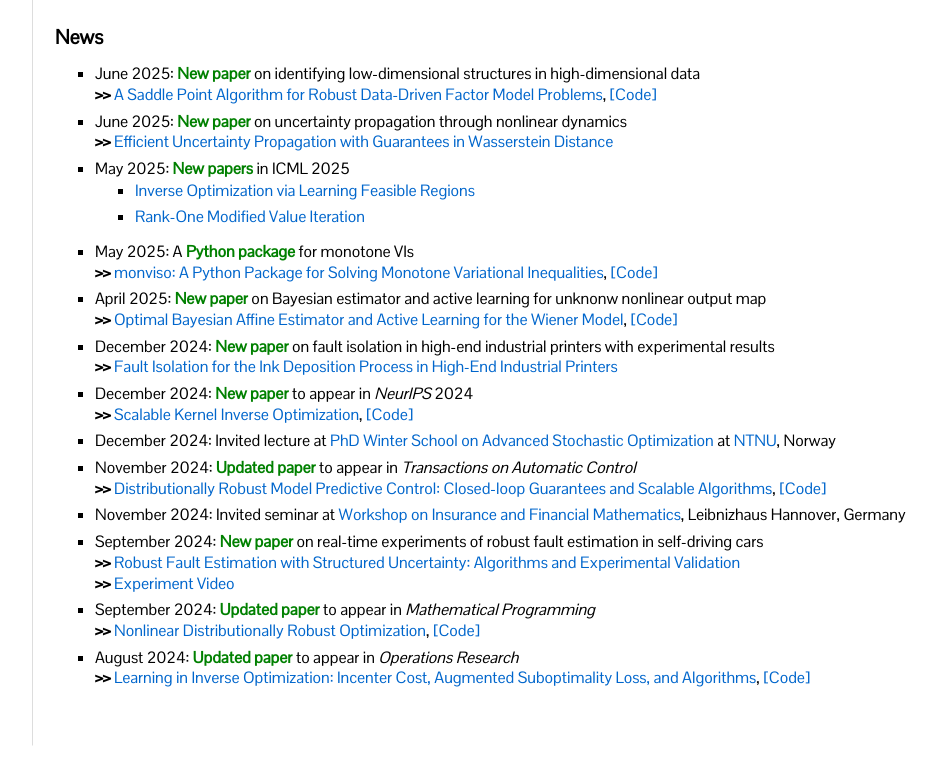
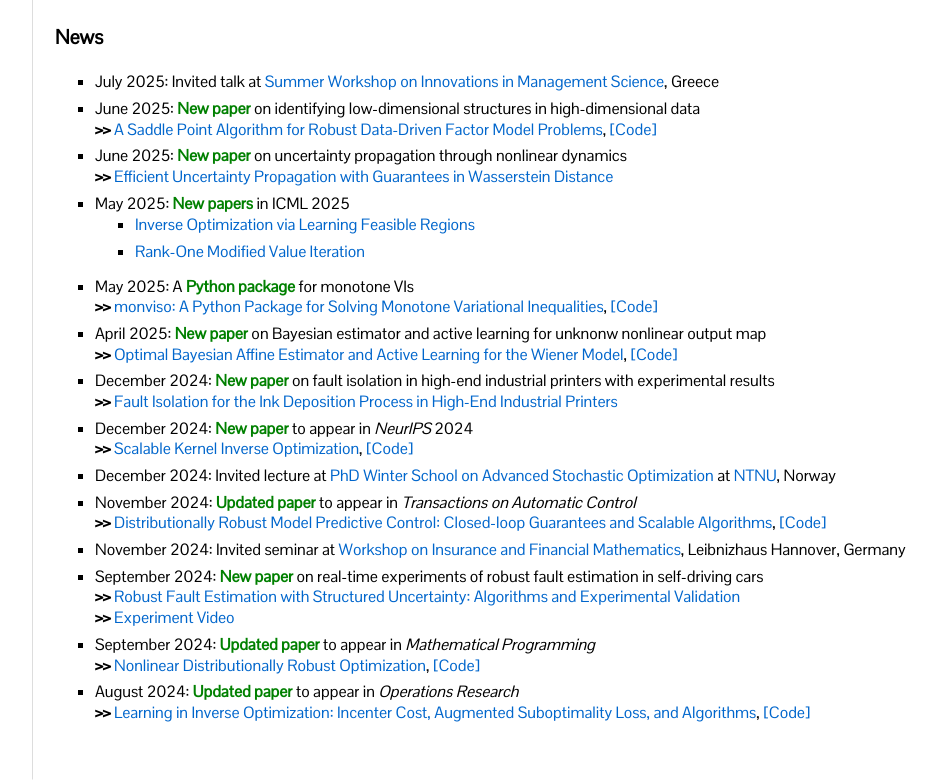
Before and after one commit to MohajerinEsfahani/MohajerinEsfahani.github.io, a plain HTML site: page index.html in a window 1280 px wide. Shown: the part 486-1266 px from the top of the page, without its empty margins (215-1151 px from the left). Drawn offline with Linux system fonts and the light colour scheme; some icons are missing.

Commit message:
workshop updated

```diff
--- a/index.html
+++ b/index.html
@@ -79,9 +79,11 @@ My research interests revolve around theoretical and practical aspects of decisi
 </p>
 <h2>News
 </h2>
-<p>
+<ul>
+<li><p>July 2025: Invited talk at <a href="https://sites.google.com/stanford.edu/swims-2025/home" target=&ldquo;blank&rdquo;>Summer Workshop on Innovations in Management Science</a>, Greece
+
 </p>
-<ul>
+</li>
 <li><p>June 2025: <b><font color=green>New paper</font></b> on identifying low-dimensional structures in high-dimensional data<br />
 <b>&gt;&gt;</b> <a href="https://mohajerinesfahani.github.io/Publications/journal/2025/FactorModel.pdf" target=&ldquo;blank&rdquo;>A Saddle Point Algorithm for Robust Data-Driven Factor Model Problems</a>, <a href="https://github.com/skhodakaram/Factor_Model" target=&ldquo;blank&rdquo;>[Code]</a>
 
```
Also changed, not shown: 1 other file.
